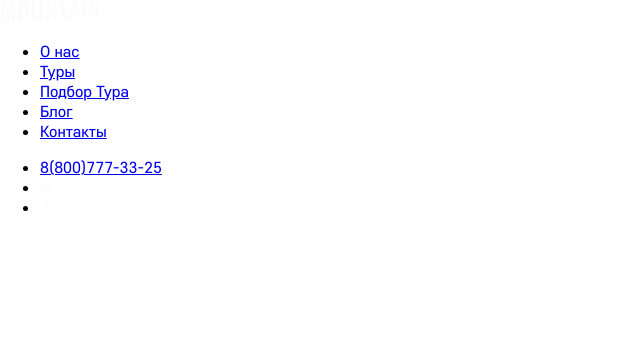
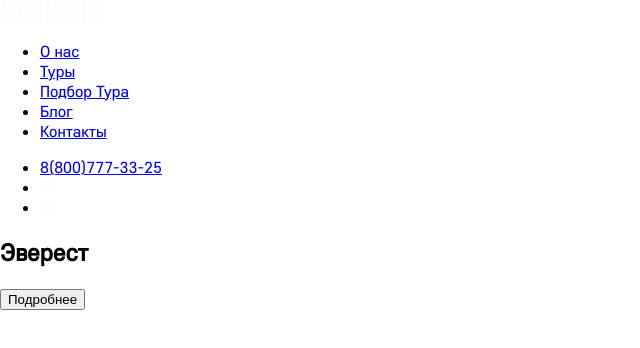
Before and after one commit to Livanenkova/mountain, a website: page source/index.html in a window 1280 px wide. Shown: the whole page, without its empty margins (0-640 px from the left). Drawn offline with Linux system fonts and the light colour scheme.

Commit message:
add title and button from header

```diff
--- a/source/index.html
+++ b/source/index.html
@@ -46,6 +46,10 @@
         </li>
       </ul>
     </nav>
+    <h2>Эверест</h2>
+    <button>
+      Подробнее
+    </button>
   </header>
   <main class="page-main">
     <div class="tour-container">
```
